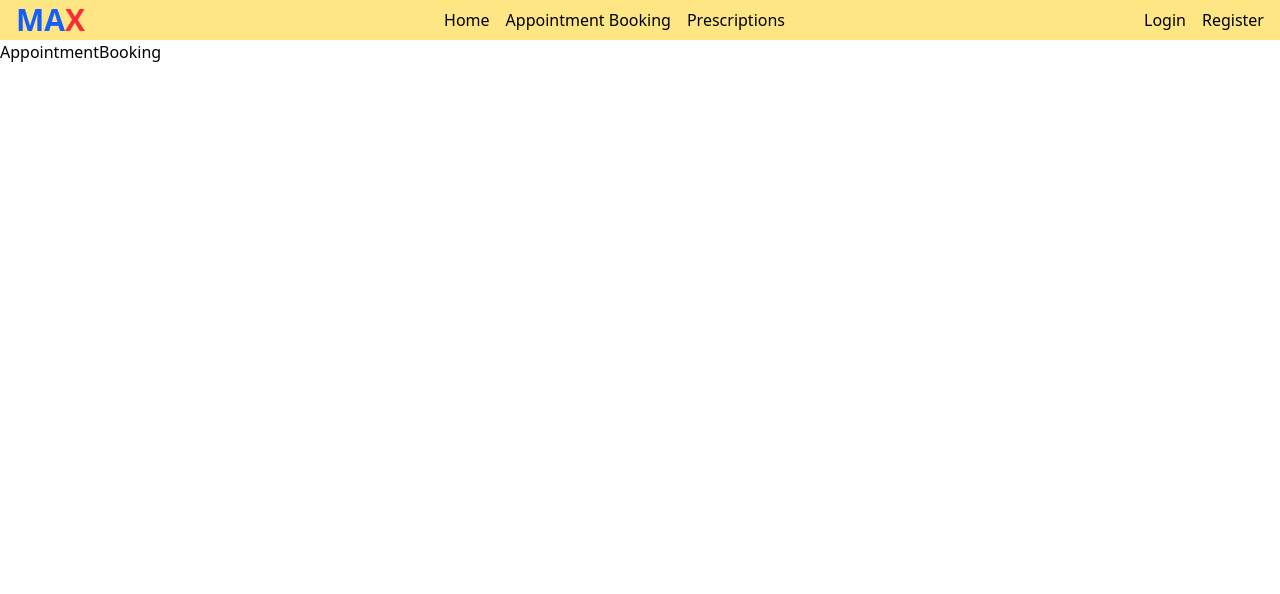
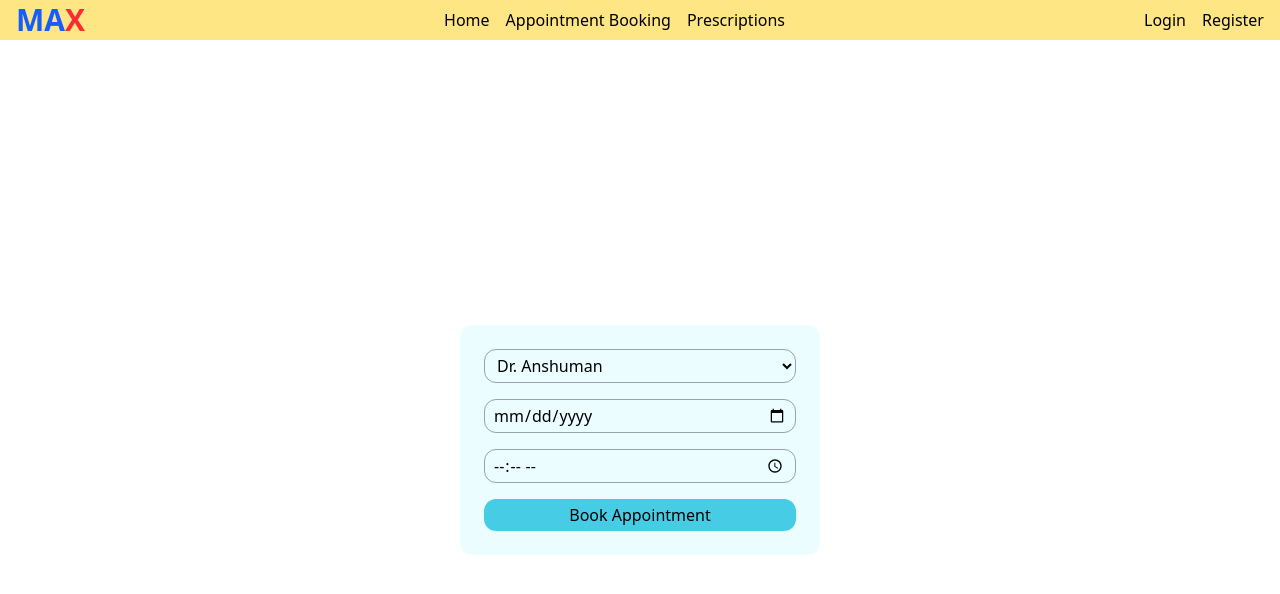
Before and after one commit to exewhyz/hms-319, a React (Vite) app: page /appointment-booking in a window 1280 px wide. Shown: the top 594 px of the page. Built offline with nearby package versions, Linux system fonts and the light colour scheme.

Commit message:
added appointment booking form

```diff
--- a/src/pages/AppointmentBooking.jsx
+++ b/src/pages/AppointmentBooking.jsx
@@ -1,7 +1,36 @@
 import React from 'react'
 
 export default function AppointmentBooking() {
+    const handleSubmit = (e) => {
+        e.preventDefault();
+    }
     return (
-        <div>AppointmentBooking</div>
+        <div className='flex items-center justify-center h-full'>
+            <form onSubmit={handleSubmit} className='bg-cyan-100/40 p-6 w-90 rounded-xl flex flex-col gap-4'>
+                <select
+                    name="doctor"
+                    id="doctor"
+                    className='px-2 py-1 w-full border border-gray-400 rounded-xl'
+                >
+                    <option value="Dr. Anshuman">Dr. Anshuman</option>
+                    <option value="Dr. Tarasha">Dr. Tarasha</option>
+                    <option value="Dr. Anushka">Dr. Anushka</option>
+                </select>
+                <input
+                    type="date"
+                    className='px-2 py-1 w-full border border-gray-400 rounded-xl'
+                />
+                <input
+                    type="time"
+                    className='px-2 py-1 w-full border border-gray-400 rounded-xl'
+                />
+                <button
+                    type='submit'
+                    className='px-2 py-1 w-full bg-cyan-500/70 rounded-xl'
+                >
+                    Book Appointment
+                </button>
+            </form>
+        </div>
     )
 }
--- a/src/pages/Register.jsx
+++ b/src/pages/Register.jsx
@@ -2,7 +2,7 @@ import React from 'react'
 import { Link } from 'react-router-dom'
 
 export default function Register() {
-  const handleSubmit = (element) => {
+  const handleSubmit = (e) => {
     e.oreventDefault()
   }
   return (
```
